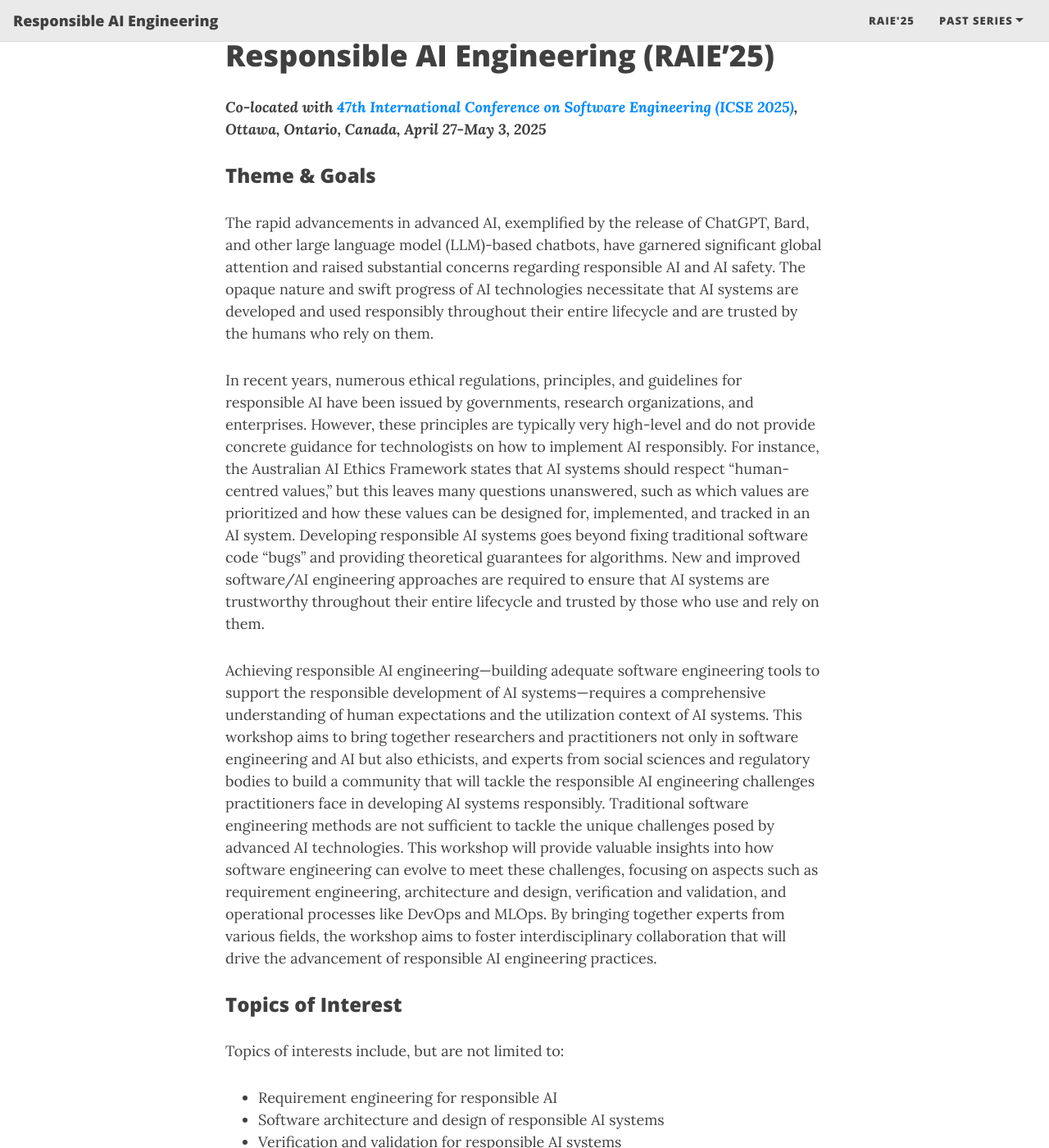
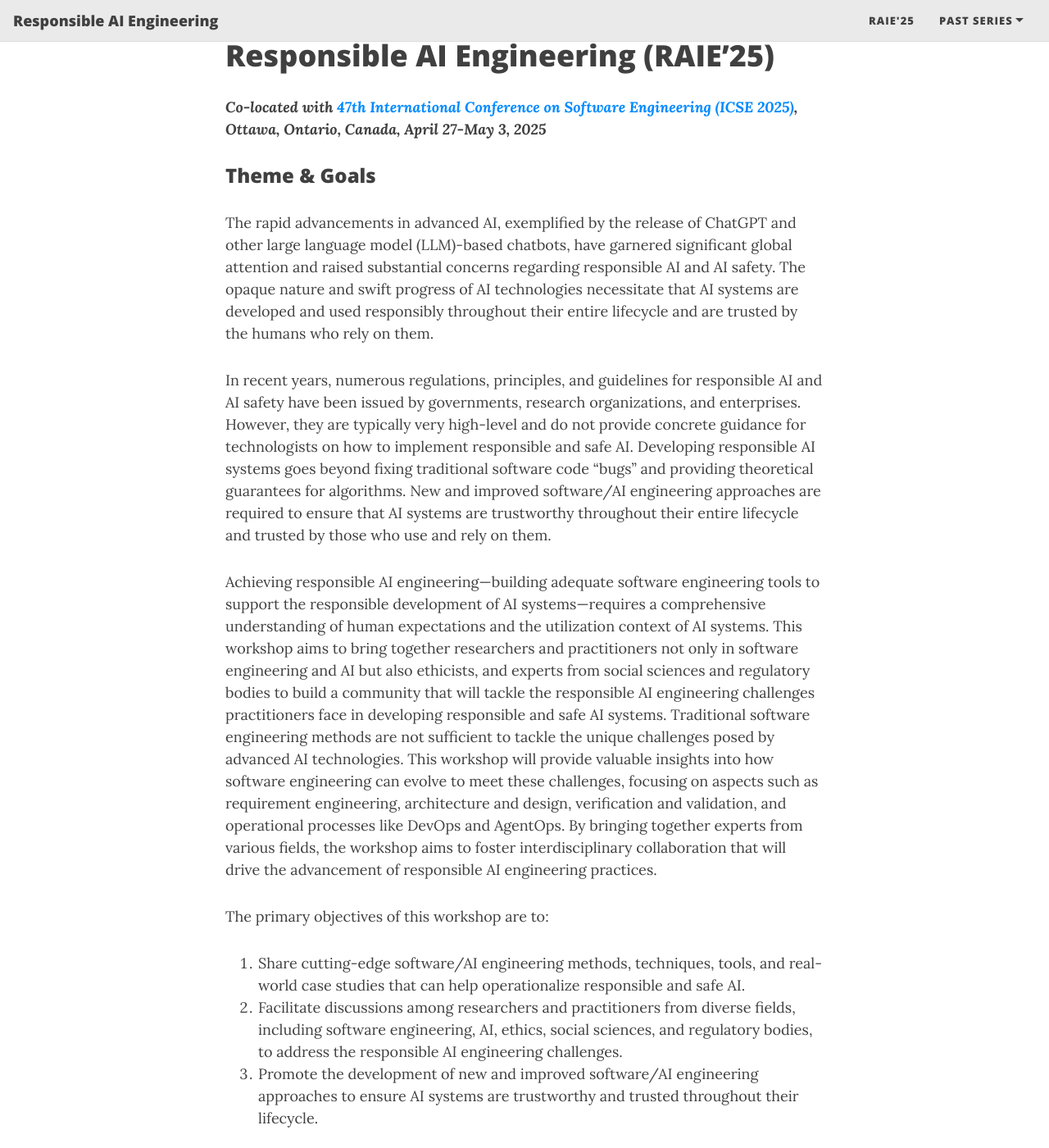
Before and after one commit to RAIEngineering/AIEng-Series, a Jekyll site: the page built from RAIE2025.md, in a window 1280 px wide and 1400 px high, scrolled down 258 px. Shown: the whole window at 82% size. Built offline with Jekyll 4.4.1, drawn with Linux system fonts in a browser that asks for light colours; nearby versions of some CDN libraries; some of the changed text lies outside the part shown.

Commit message:
Update RAIE2025.md

```diff
--- a/RAIE2025.md
+++ b/RAIE2025.md
@@ -11,11 +11,18 @@ title: RAIE 2025
 
 ### Theme & Goals
 
-The rapid advancements in advanced AI, exemplified by the release of ChatGPT, Bard, and other large language model (LLM)-based chatbots, have garnered significant global attention and raised substantial concerns regarding responsible AI and AI safety. The opaque nature and swift progress of AI technologies necessitate that AI systems are developed and used responsibly throughout their entire lifecycle and are trusted by the humans who rely on them.
+The rapid advancements in advanced AI, exemplified by the release of ChatGPT and other large language model (LLM)-based chatbots, have garnered significant global attention and raised substantial concerns regarding responsible AI and AI safety. The opaque nature and swift progress of AI technologies necessitate that AI systems are developed and used responsibly throughout their entire lifecycle and are trusted by the humans who rely on them.
 
-In recent years, numerous ethical regulations, principles, and guidelines for responsible AI have been issued by governments, research organizations, and enterprises. However, these principles are typically very high-level and do not provide concrete guidance for technologists on how to implement AI responsibly. For instance, the Australian AI Ethics Framework states that AI systems should respect "human-centred values," but this leaves many questions unanswered, such as which values are prioritized and how these values can be designed for, implemented, and tracked in an AI system. Developing responsible AI systems goes beyond fixing traditional software code "bugs" and providing theoretical guarantees for algorithms. New and improved software/AI engineering approaches are required to ensure that AI systems are trustworthy throughout their entire lifecycle and trusted by those who use and rely on them.
+In recent years, numerous regulations, principles, and guidelines for responsible AI and AI safety have been issued by governments, research organizations, and enterprises. However, they are typically very high-level and do not provide concrete guidance for technologists on how to implement responsible and safe AI. Developing responsible AI systems goes beyond fixing traditional software code "bugs" and providing theoretical guarantees for algorithms. New and improved software/AI engineering approaches are required to ensure that AI systems are trustworthy throughout their entire lifecycle and trusted by those who use and rely on them.
 
-Achieving responsible AI engineering—building adequate software engineering tools to support the responsible development of AI systems—requires a comprehensive understanding of human expectations and the utilization context of AI systems. This workshop aims to bring together researchers and practitioners not only in software engineering and AI but also ethicists, and experts from social sciences and regulatory bodies to build a community that will tackle the responsible AI engineering challenges practitioners face in developing AI systems responsibly. Traditional software engineering methods are not sufficient to tackle the unique challenges posed by advanced AI technologies. This workshop will provide valuable insights into how software engineering can evolve to meet these challenges, focusing on aspects such as requirement engineering, architecture and design, verification and validation, and operational processes like DevOps and MLOps. By bringing together experts from various fields, the workshop aims to foster interdisciplinary collaboration that will drive the advancement of responsible AI engineering practices.
+Achieving responsible AI engineering—building adequate software engineering tools to support the responsible development of AI systems—requires a comprehensive understanding of human expectations and the utilization context of AI systems. This workshop aims to bring together researchers and practitioners not only in software engineering and AI but also ethicists, and experts from social sciences and regulatory bodies to build a community that will tackle the responsible AI engineering challenges practitioners face in developing responsible and safe AI systems. Traditional software engineering methods are not sufficient to tackle the unique challenges posed by advanced AI technologies. This workshop will provide valuable insights into how software engineering can evolve to meet these challenges, focusing on aspects such as requirement engineering, architecture and design, verification and validation, and operational processes like DevOps and AgentOps. By bringing together experts from various fields, the workshop aims to foster interdisciplinary collaboration that will drive the advancement of responsible AI engineering practices.
+
+The primary objectives of this workshop are to:
+
+1. Share cutting-edge software/AI engineering methods, techniques, tools, and real-world case studies that can help operationalize responsible and safe AI.
+2. Facilitate discussions among researchers and practitioners from diverse fields, including software engineering, AI, ethics, social sciences, and regulatory bodies, to address the responsible AI engineering challenges.
+3. Promote the development of new and improved software/AI engineering approaches to ensure AI systems are trustworthy and trusted throughout their lifecycle.
+
 
 ### Topics of Interest
 
@@ -24,17 +31,15 @@ Topics of interests include, but are not limited to:
 - Requirement engineering for responsible AI
 - Software architecture and design of responsible AI systems
 - Verification and validation for responsible AI systems
-- DevOps, MLOps, MLSecOps, LLMOps for responsible AI systems
+- DevOps, MLOps, LLMOps, AgentOps for responsible and safe AI systems
 - Development processes for responsible AI systems
-- Responsible AI governance, assessment tools/techniques
+- Responsible AI governance, assessment tools and techniques
 - Reproducibility and traceability of AI systems
 - Trust and trustworthiness of AI systems
 - Human aspect of responsible AI engineering
-- Responsible AI engineering for next-generation foundation model based AI systems (e.g., LLM-based)
-- Regulatory and policy implications
-- Education and training in responsible AI
+- Responsible AI engineering for next-generation foundation model based AI systems (e.g., LLM-based agents)
+- Case studies from certain high priority domains (e.g., financial services, science discovery, health, environment, energy)
 
-The workshop will be highly interactive, including invited keynotes/talks, paper presentations for different topics in the area of responsible AI engineering.
 
 **Two types of contributions will be considered:**
 
@@ -45,8 +50,7 @@ The workshop will be highly interactive, including invited keynotes/talks, paper
 1. All submissions must be in English and in PDF format. Papers must not exceed the page limits that are listed above. It is not possible to pay for extra pages.
 2. The Single-Anonymous Review process is employed by RAIE'25.
 
-Detailed submission policies and guidelines for RAIE'24 are in line with the [ICSE Research track Submission Process](https://conf.researchr.org/track/icse-2024/icse-2024-research-track#submission-process). Please note all papers must follow the [ACM formatting
-instructions](https://www.acm.org/publications/proceedings-template).
+Other detailed submission policies and guidelines for RAIE'25 are in line with the [ICSE Research Track Submission Process](https://conf.researchr.org/track/icse-2025/icse-2025-research-track#submission-process). Please note all papers must conform to the IEEE conference proceedings template, specified in the IEEE Conference Proceedings Formatting Guidelines (title in 24pt font and full text in 10pt type, LaTeX users must use \documentclass[10pt,conference]{IEEEtran} without including the compsoc or compsocconf options).
 
 
 ### Important Dates
```
Also changed, not shown: other parts of RAIE2025.md (+1 -5 lines).
